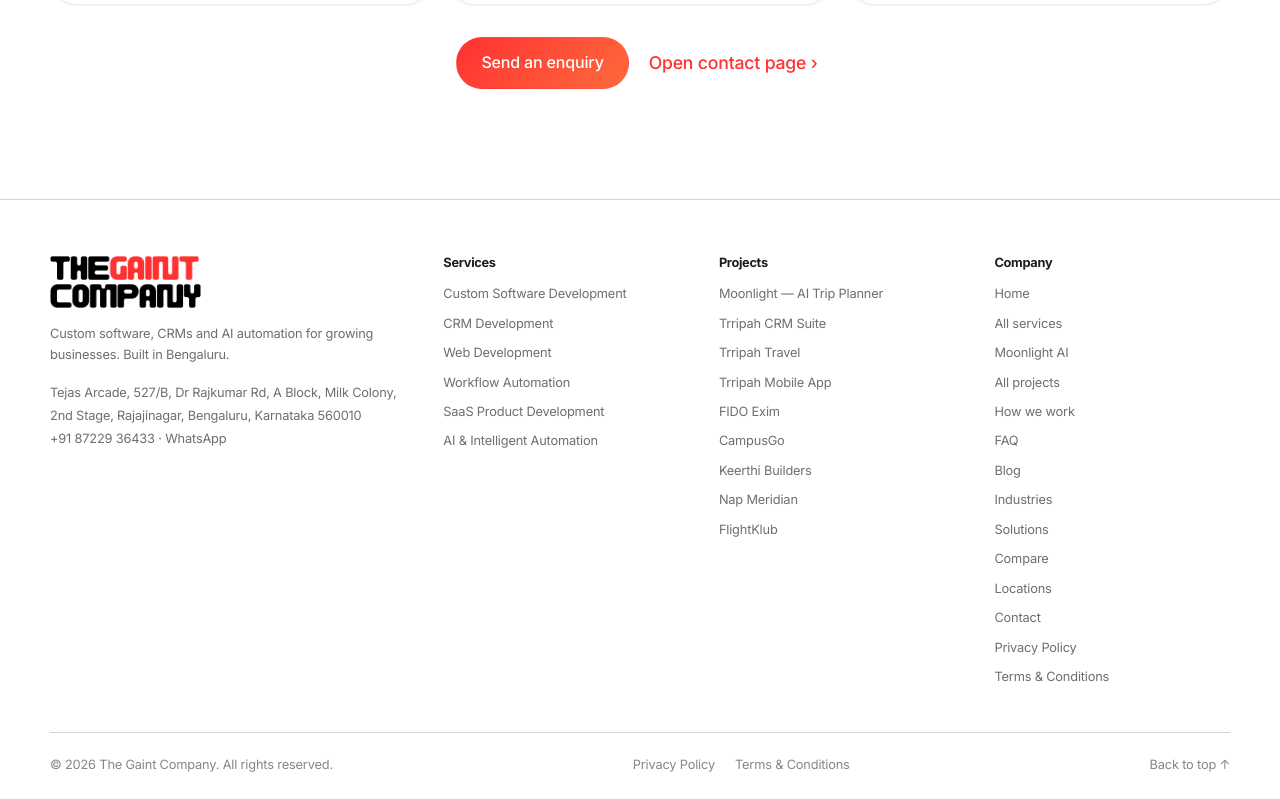
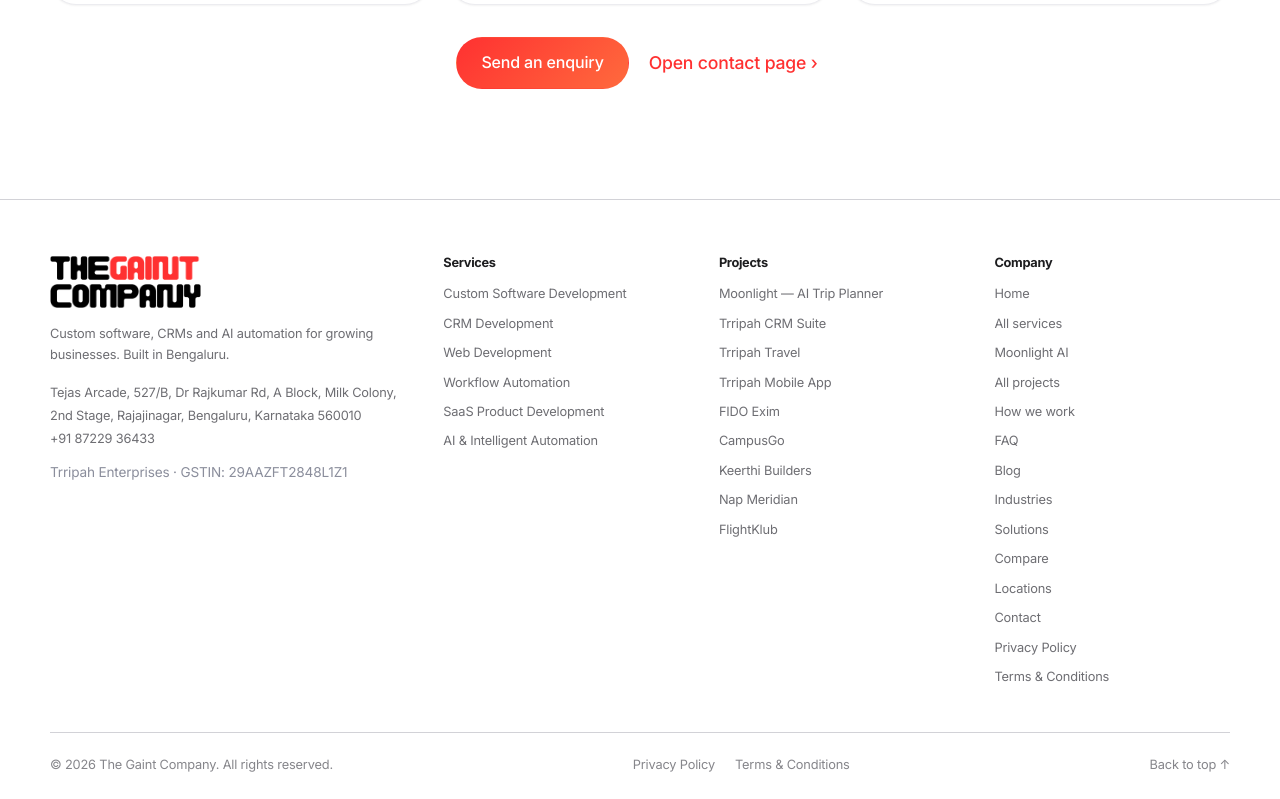
Before and after one commit to kaushik-work/the-giant-company, a Next.js app: page / in a window 1280 px wide. Shown: the part 7912-8711 px from the top of the page. Built offline with nearby package versions, Linux system fonts and the light colour scheme; no server answers.

Commit message:
footer gst details

```diff
--- a/app/globals.css
+++ b/app/globals.css
@@ -1047,3 +1047,5 @@ em { letter-spacing: .005em; }
 .adm-note-local { font-size: .8rem; margin-bottom: 14px; }
 .cf-fallback { background: #fff8e6; border: 1px solid #ffe2a3; border-radius: 16px; padding: 16px 18px; display: grid; gap: 10px; font-size: .92rem; color: #5c4300; }
 .cf-fallback a { justify-self: start; }
+
+.footer-legal { margin-top: 12px; font-size: .85rem; color: #8b8e9c; }
--- a/components/Footer.tsx
+++ b/components/Footer.tsx
@@ -13,8 +13,9 @@ export default function Footer() {
           <p className="footer-about">Custom software, CRMs and AI automation for growing businesses. Built in Bengaluru.</p>
           <address>
             {contact.address}<br />
-            <a href={`tel:${contact.phoneHref}`}>{contact.phone}</a> · <a href={`https://wa.me/${contact.whatsapp}`} target="_blank" rel="noopener">WhatsApp</a>
+            <a href={`tel:${contact.phoneHref}`}>{contact.phone}</a>
           </address>
+          <p className="footer-legal">{contact.legalName} · GSTIN: {contact.gstin}</p>
         </div>
         <nav aria-label="Services">
           <h4>Services</h4>
--- a/lib/data.ts
+++ b/lib/data.ts
@@ -4,6 +4,8 @@ export const contact = {
   whatsapp: "918722936433",
   address:
     "Tejas Arcade, 527/B, Dr Rajkumar Rd, A Block, Milk Colony, 2nd Stage, Rajajinagar, Bengaluru, Karnataka 560010",
+  legalName: "Trripah Enterprises",
+  gstin: "29AAZFT2848L1Z1",
   mapUrl: "https://www.google.com/maps/search/?api=1&query=Tejas+Arcade+Rajajinagar+Bengaluru+560010",
 };
 
```
